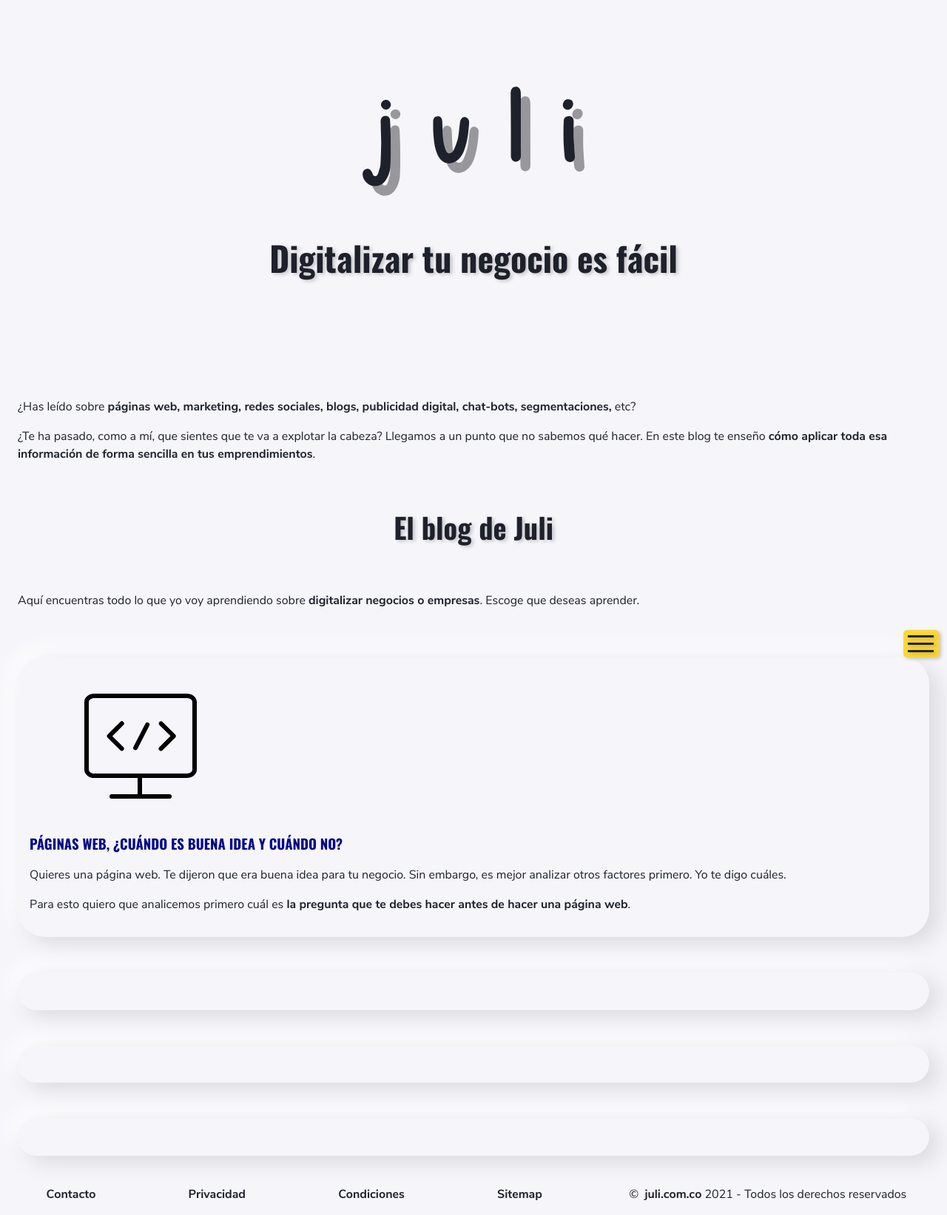
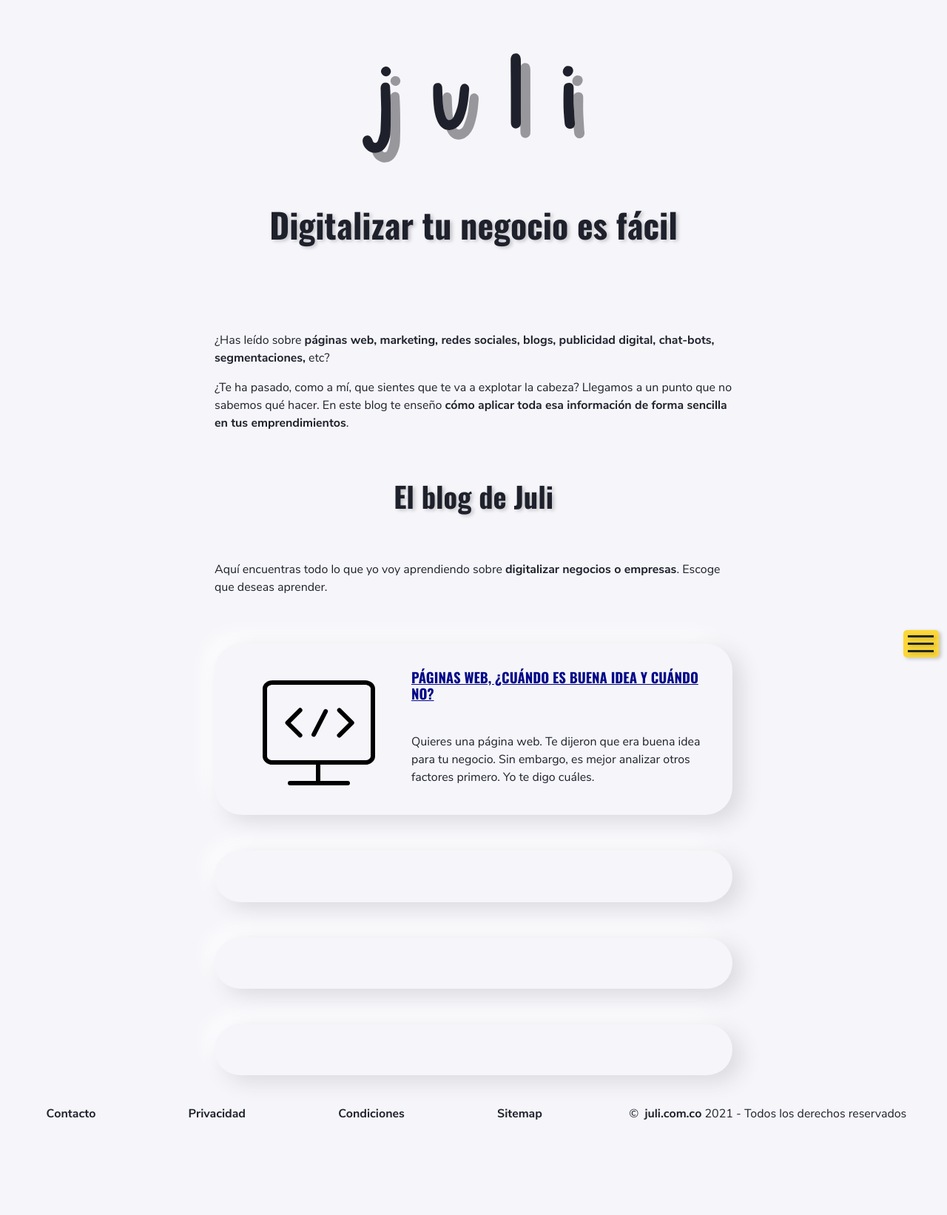
Before and after one commit to Klerpson/juli, a Jekyll site: the page built from index.html, in a window 1280 px wide. Shown: the whole page at 74% size. Built offline with Jekyll 4.4.1, drawn with Linux system fonts in a browser that asks for light colours; comment, search, counter and statistics services are not loaded; after the commit the page ends 1534 px from its top, so only the background shows below that; grey boxes are pictures that could not be loaded.

Commit message:
diseño nuevos

```diff
--- a/_includes/css/principal.css
+++ b/_includes/css/principal.css
@@ -23,4 +23,6 @@
   font-family: var(--fuenteTitulo);
   color: var(--azul);
   text-transform: uppercase;
+  text-decoration: underline;
+  line-height: 2px;
 }
--- a/_includes/css/universales.css
+++ b/_includes/css/universales.css
@@ -10,6 +10,7 @@ body {
   font-family: var(--fuenteTexto);
   font-size: var(--sizeTextos);
   color: var(--colorTexto);
+  display: grid;
 }
 
 b,
--- a/css/style.css
+++ b/css/style.css
@@ -10,6 +10,8 @@
 
 {% include css/principal.css %}
 
+{% include css/queries.css %}
+
 {% include css/footer.css %}
 
 {% include css/articulo.css %}
--- a/index.html
+++ b/index.html
@@ -15,7 +15,7 @@ imgtitle-header: Logo de juli.com.co, desarrollo web
 
 </section>
 
-<section class="entradas">
+<main class="entradas">
   <h2>El blog de Juli</h2>
   <p>Aquí encuentras todo lo que yo voy aprendiendo sobre <strong>digitalizar negocios o empresas</strong>. Escoge que
     deseas aprender.</p>
@@ -49,4 +49,4 @@ imgtitle-header: Logo de juli.com.co, desarrollo web
     </h3>
     {{nuevo.excerpt}}
   </article>
-</section>
+</main>
```
Also changed, not shown: _includes/css/queries.css (added, +38 -0 lines), _posts/2021-04-01-paginas-web-cuando-si-cuando-no.md (+3 -2 lines), 5 other files.
